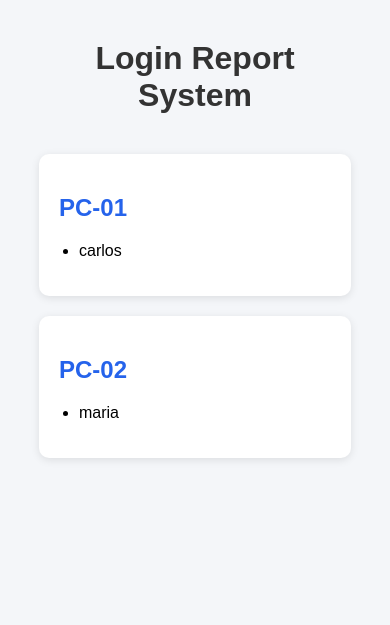
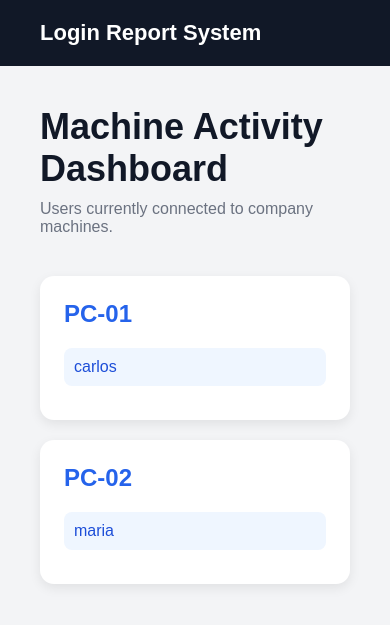
Before and after one commit to HarolTorrado73/login-report-system, a Flask app: page / in a window 390 px wide. Shown: the top 625 px of the page. Run offline with Flask 3, Linux system fonts and the light colour scheme.

Commit message:
Implement reusable dashboard layout and responsive UI

```diff
--- a/app/static/css/style.css
+++ b/app/static/css/style.css
@@ -1,37 +1,72 @@
-body {
+* {
     margin: 0;
     padding: 0;
-    font-family: Arial, sans-serif;
-    background-color: #f4f6f9;
+    box-sizing: border-box;
 }
 
-.container {
-    width: 80%;
-    margin: 40px auto;
+body {
+    font-family: Arial, sans-serif;
+    background-color: #f3f4f6;
+    color: #111827;
 }
 
-h1 {
-    text-align: center;
-    color: #333;
+.navbar {
+    background-color: #111827;
+    color: white;
+    padding: 20px 40px;
+}
+
+.logo {
+    font-size: 22px;
+    font-weight: bold;
+}
+
+.main-content {
+    padding: 40px;
+}
+
+.dashboard-header {
     margin-bottom: 40px;
+}
+
+.dashboard-header h1 {
+    font-size: 36px;
+    margin-bottom: 10px;
+}
+
+.dashboard-header p {
+    color: #6b7280;
+}
+
+.machines-grid {
+    display: grid;
+    grid-template-columns: repeat(auto-fit, minmax(300px, 1fr));
+    gap: 20px;
 }
 
 .machine-card {
     background-color: white;
-    padding: 20px;
-    margin-bottom: 20px;
-    border-radius: 10px;
-    box-shadow: 0 2px 8px rgba(0, 0, 0, 0.1);
+    border-radius: 14px;
+    padding: 24px;
+    box-shadow: 0 4px 12px rgba(0, 0, 0, 0.08);
 }
 
-.machine-card h2 {
+.card-header {
+    margin-bottom: 20px;
+}
+
+.card-header h2 {
     color: #2563eb;
 }
 
-.machine-card ul {
-    padding-left: 20px;
+.users-list {
+    list-style: none;
 }
 
-.machine-card li {
-    margin-bottom: 8px;
+.users-list li {
+    background-color: #eff6ff;
+    color: #1d4ed8;
+    padding: 10px;
+    border-radius: 8px;
+    margin-bottom: 10px;
 }
--- /dev/null
+++ b/app/templates/base.html
@@ -0,0 +1,28 @@
+<!DOCTYPE html>
+<html lang="en">
+<head>
+    <meta charset="UTF-8">
+    <meta name="viewport" content="width=device-width, initial-scale=1.0">
+
+    <title>{% block title %}{% endblock %}</title>
+
+    <link
+        rel="stylesheet"
+        href="{{ url_for('static', filename='css/style.css') }}"
+    >
+</head>
+<body>
+
+    <nav class="navbar">
+        <div class="logo">
+            Login Report System
+        </div>
+    </nav>
+
+    <main class="main-content">
+        {% block content %}
+        {% endblock %}
+    </main>
+
+</body>
+</html>
--- a/app/templates/index.html
+++ b/app/templates/index.html
@@ -1,32 +1,43 @@
-<!DOCTYPE html>
-<html lang="en">
-<head>
-    <meta charset="UTF-8">
-    <meta name="viewport" content="width=device-width, initial-scale=1.0">
-    <title>Login Report System</title>
+{% extends "base.html" %}
 
-    <link
-        rel="stylesheet"
-        href="{{ url_for('static', filename='css/style.css') }}"
-    >
-</head>
-<body>
+{% block title %}
+Dashboard
+{% endblock %}
 
-    <div class="container">
+{% block content %}
 
-        <h1>Login Report System</h1>
+<div class="dashboard-header">
+    <h1>Machine Activity Dashboard</h1>
+    <p>Users currently connected to company machines.</p>
+</div>
+
+<div class="machines-grid">
 
     {% for machine, users in report.items() %}
 
         <div class="machine-card">
 
+            <div class="card-header">
                 <h2>{{ machine }}</h2>
+            </div>
 
-                <ul>
+            <div class="card-body">
+
+                {% if users %}
+
+                    <ul class="users-list">
                         {% for user in users %}
                             <li>{{ user }}</li>
                         {% endfor %}
                     </ul>
+
+                {% else %}
+
+                    <p>No active users.</p>
+
+                {% endif %}
+
+            </div>
 
         </div>
 
@@ -34,5 +45,4 @@
 
 </div>
 
-</body>
-</html>
+{% endblock %}
```
Lines whose indentation alone changed are shown as unchanged.
